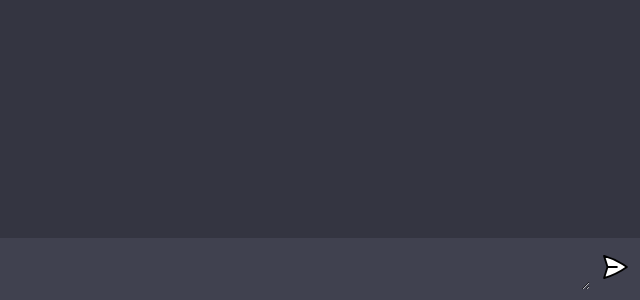
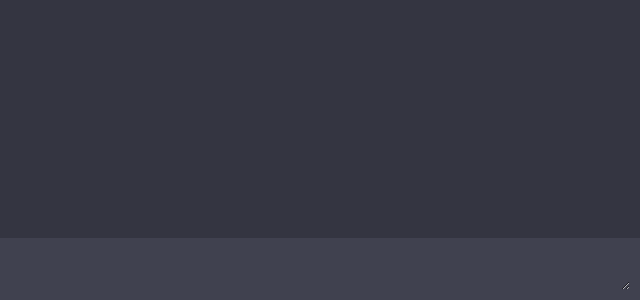
Before and after one commit to send-2-irfan/chat-gpt-client, a website built with Vite: page index.html in a window 1280 px wide. Shown: the part 500-800 px from the top of the page, 640-1280 px from the left. Built offline with nearby package versions, Linux system fonts and the light colour scheme.

```diff
--- a/index.html
+++ b/index.html
@@ -14,7 +14,7 @@
 
     <form>
       <textarea name="prompt" cols="1" rows="1" placeholder="Ask Questions ..."></textarea>
-      <button type="submit"><img src="assets/send.svg" /></button>
+      <!-- <button type="submit"><img src="assets/send.svg" /></button> -->
     </form>
     <script type="module" src="script.js"></script>
   </body>
```
